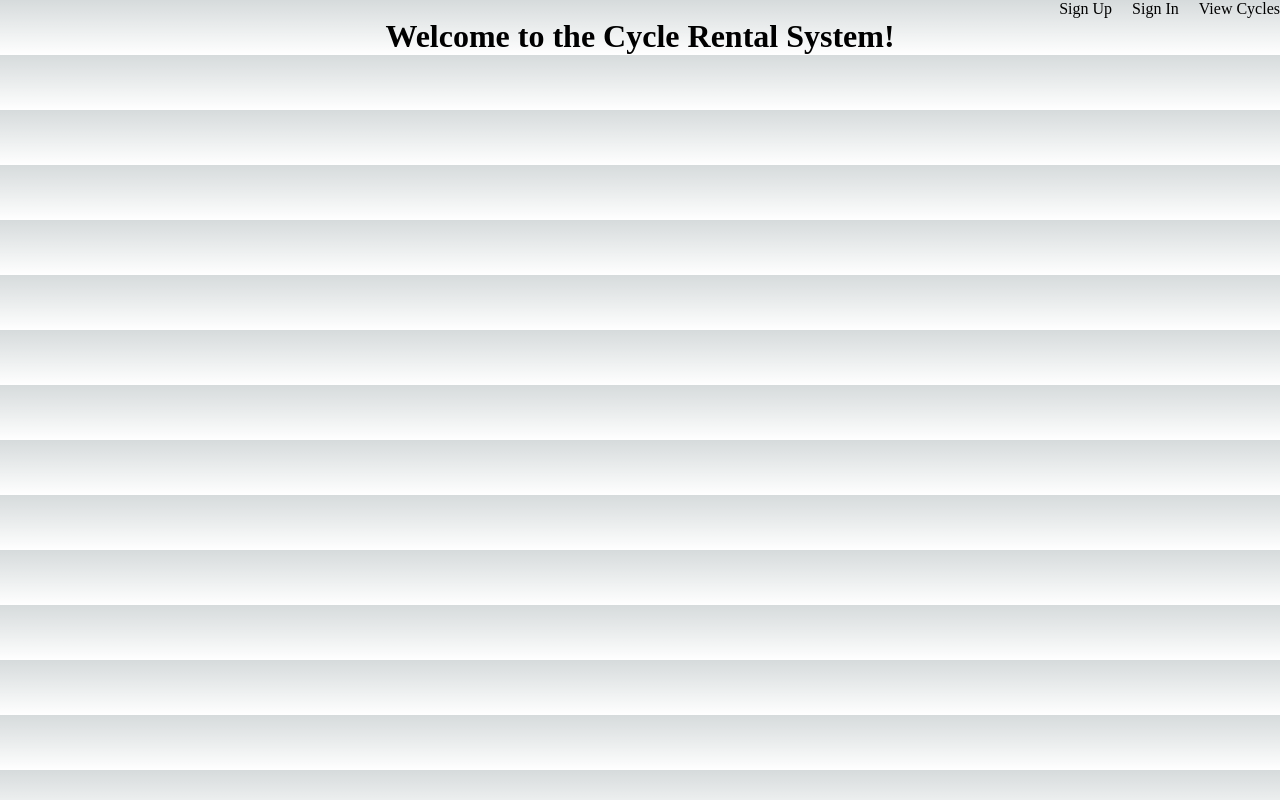
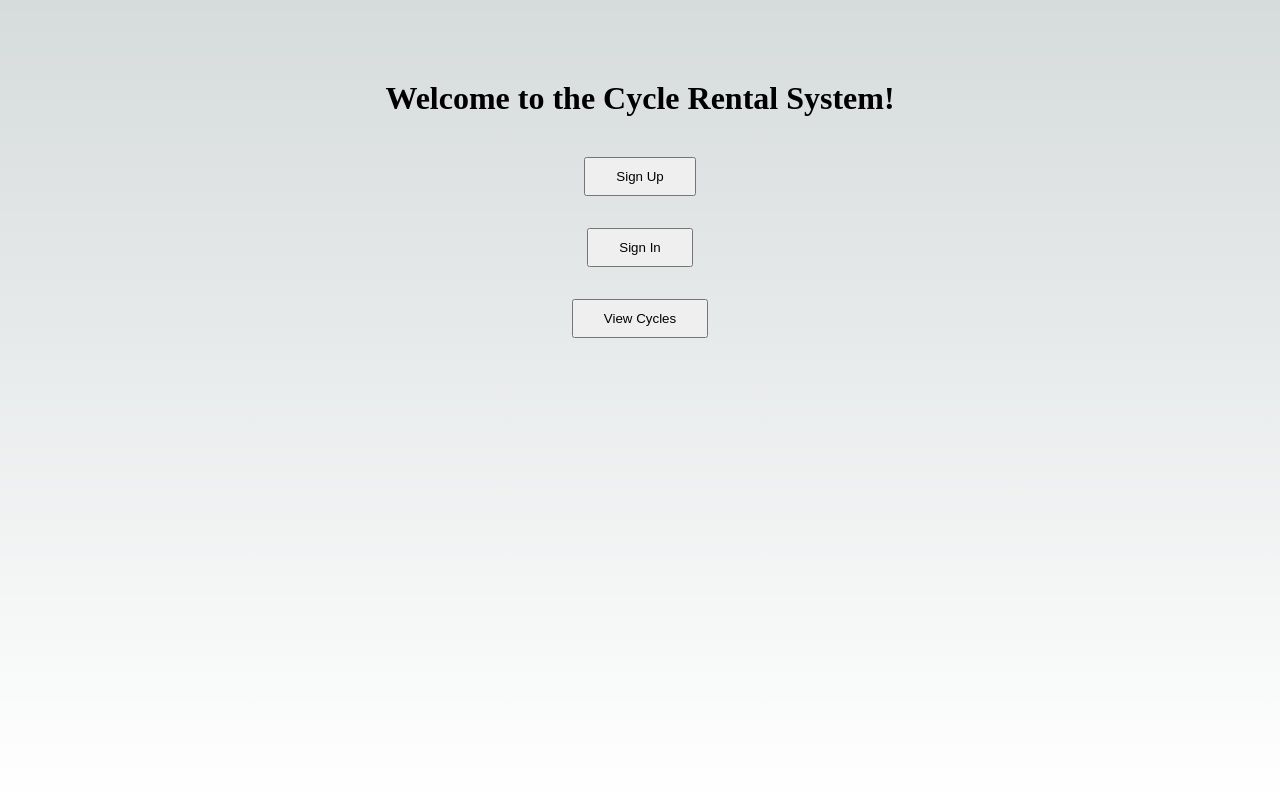
Before and after one commit to Project-Greenpath/greenpath_new, a Next.js app: page / in a window 1280 px wide. Built offline with nearby package versions, Linux system fonts and the light colour scheme.

Commit message:
improved styles

```diff
--- a/pages/index.js
+++ b/pages/index.js
@@ -22,12 +22,14 @@ import Link from 'next/link';
 
 export default function LandingPage() {
   const navbarStyles = {
-    display: 'flex',
-    justifyContent: 'flex-end',
+    display: 'grid',
+    placeItems: 'center',
+    gap: '2rem',
+    marginTop: '40px'
   };
 
   const navLinkStyles = {
-    marginLeft: '20px',
+    margin: '20px 20px 20px 20px'
   };
 
   const headerStyles = {
@@ -41,24 +43,33 @@ export default function LandingPage() {
     marginRight: '20px',
   };
 
+  const buttonStyle = {
+    padding: '10px'
+  }
+
   return (
-    <div style={{ display: 'flex', flexDirection: 'column' }}>
-      <nav style={navbarStyles}>
-        <Link legacyBehavior href="/signup">
-          <a style={navLinkStyles}>Sign Up</a>
-        </Link>
-        <Link legacyBehavior href="/signin">
-          <a style={navLinkStyles}>Sign In</a>
-        </Link>
-        <Link legacyBehavior href="/listing">
-          <a style={navLinkStyles}>View Cycles</a>
-        </Link>
-      </nav>
+    <div style={{ minHeight: '90vh', margin: '10vh 0 0 0', display: 'flex', flexDirection: 'column' }}>
       <div style={headerStyles}>
         {/* <img src="/bicycle.png" alt="Bicycle Illustration" style={imageStyles} /> */}
         {/* <h1>Greenpath</h1> */}
         <h1>Welcome to the Cycle Rental System!</h1>
       </div>
+      <nav style={navbarStyles}>
+        <button style={buttonStyle}>
+          <Link legacyBehavior href="/signup">
+            <a style={navLinkStyles}>Sign Up</a>
+          </Link></button>
+        <button style={buttonStyle}>
+          <Link legacyBehavior href="/signin">
+            <a style={navLinkStyles}>Sign In</a>
+          </Link>
+        </button>
+        <button style={buttonStyle}>
+          <Link legacyBehavior href="/listing">
+            <a style={navLinkStyles}>View Cycles</a>
+          </Link>
+        </button>
+      </nav>
     </div>
   );
 }
```
